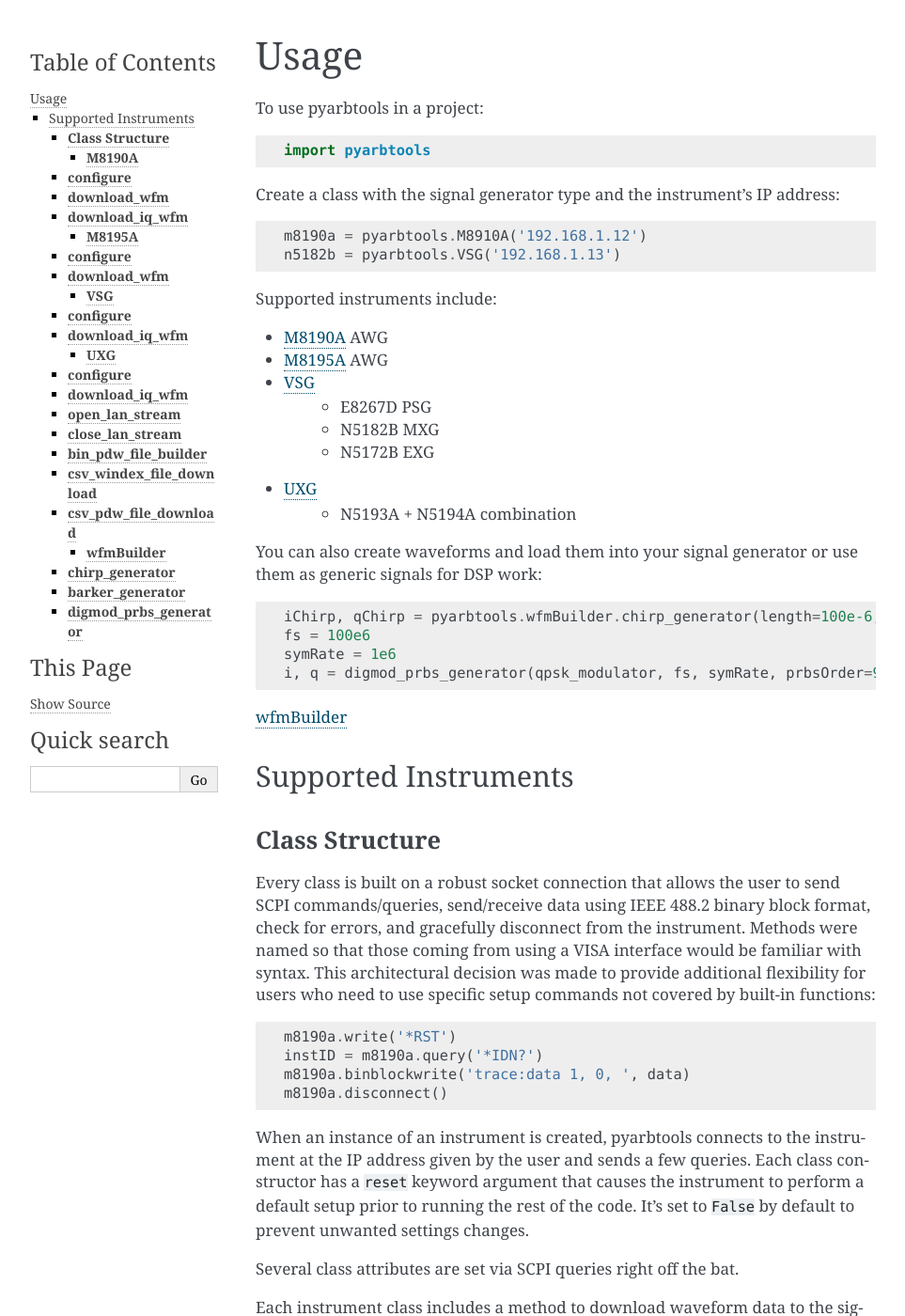
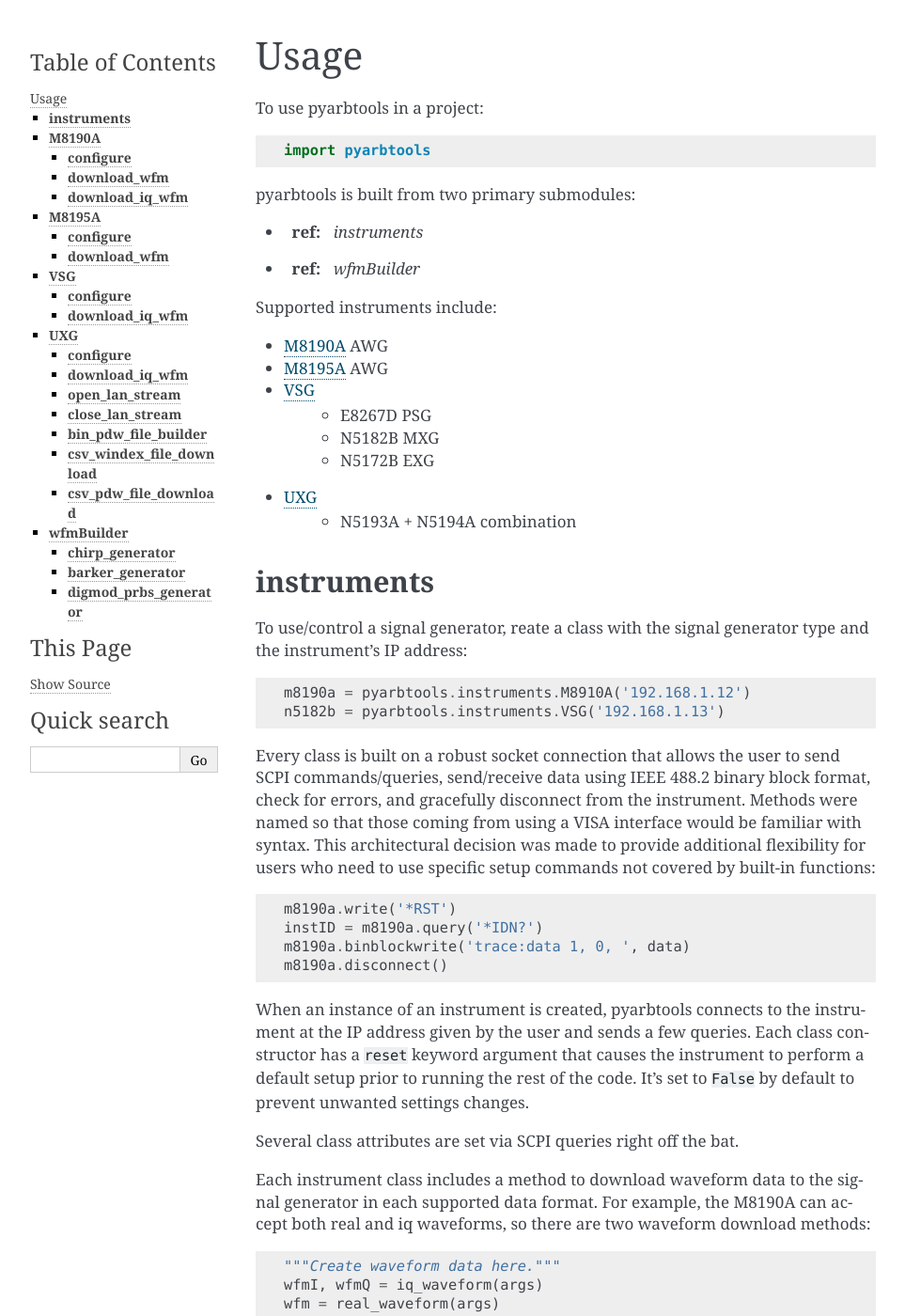
Before and after one commit to morgan-at-keysight/pyarbtools, a Sphinx documentation site: the page built from docs/usage.rst, in a window 1280 px wide and 1400 px high. Shown: the whole window at 94% size, without its empty margins (148-1111 px from the left). Built offline with Sphinx 7.4.7, drawn with Linux system fonts in a browser that asks for light colours; some of the changed text lies outside the part shown.

Commit message:
Adjusted documentation to reflect new code structure.

```diff
--- a/docs/conf.py
+++ b/docs/conf.py
@@ -20,7 +20,7 @@
 #
 import os
 import sys
-sys.path.insert(0, os.path.abspath('..'))
+sys.path.insert(0, os.path.abspath('../..'))
 
 import pyarbtools
 
--- a/docs/usage.rst
+++ b/docs/usage.rst
@@ -6,12 +6,11 @@
 
     import pyarbtools
 
+pyarbtools is built from two primary submodules:
 
-Create a class with the signal generator type and the instrument's IP
-address::
+* :ref: `instruments`
+* :ref: `wfmBuilder`
 
-    m8190a = pyarbtools.M8910A('192.168.1.12')
-    n5182b = pyarbtools.VSG('192.168.1.13')
 
 Supported instruments include:
 
@@ -24,23 +23,17 @@
 * :ref:`UXG`
     * N5193A + N5194A combination
 
+.. _instruments:
 
-You can also create waveforms and load them into your signal generator
-or use them as generic signals for DSP work::
+===============
+**instruments**
+===============
 
-    iChirp, qChirp = pyarbtools.wfmBuilder.chirp_generator(length=100e-6, fs=100e6, chirpBw=20e6)
-    fs = 100e6
-    symRate = 1e6
-    i, q = digmod_prbs_generator(qpsk_modulator, fs, symRate, prbsOrder=9, filt=rrc_filter, alpha=0.35)
+To use/control a signal generator, reate a class with the signal
+generator type and the instrument's IP address::
 
-:ref:`wfmBuilder`
-
-Supported Instruments
-*********************
-
-
-**Class Structure**
--------------------
+    m8190a = pyarbtools.instruments.M8910A('192.168.1.12')
+    n5182b = pyarbtools.instruments.VSG('192.168.1.13')
 
 Every class is built on a robust socket connection that allows the user
 to send SCPI commands/queries, send/receive data using IEEE 488.2
@@ -282,7 +275,7 @@
 -------------
 ::
 
-    UXG.configure(rfState=0, modState=0, cf=1e9, amp=-130, iqScale=70, refSrc='int', fs=200e6)
+    UXG.configure(rfState=0, modState=0, cf=1e9, amp=-130, iqScale=70, refSrc='int')
 
 Sets the basic configuration for the UXG and populates class attributes
 accordingly. It should be called any time these settings are changed
@@ -296,8 +289,6 @@
 * ``amp``: Sets the output power. Argument is a floating point value from ``-120`` to ``+3``. Default is ``-120``.
 * ``iqScale``: Sets the IQ scale factor. Argument is an integer from ``1`` to ``100``. Default is ``70``.
 * ``refSrc``: Reference clock source. Arguments are ``'int'`` (default), or ``'ext'``.
-* ``refFreq``: Reference clock frequency. Argument is fixed at ``10e6``. This argument will be removed in a future release.
-* ``fs``: Sample rate. This quantity is fixed based on the instrument's mode (either ``250e6`` or ``2e9``). This argument will be removed in a future release.
 
 **Returns**
 
@@ -483,6 +474,16 @@
 **wfmBuilder**
 ==============
 
+In addition to instrument control and communication, pyarbtools allows
+you to create waveforms and load them into your signal generator or use
+them as generic signals for DSP work::
+
+    iChirp, qChirp = pyarbtools.wfmBuilder.chirp_generator(length=100e-6, fs=100e6, chirpBw=20e6)
+    fs = 100e6
+    symRate = 1e6
+    i, q = digmod_prbs_generator(qpsk_modulator, fs, symRate, prbsOrder=9, filt=rrc_filter, alpha=0.35)
+
+
 **chirp_generator**
 -------------------
 ::
```
Also changed, not shown: 2 other files.
